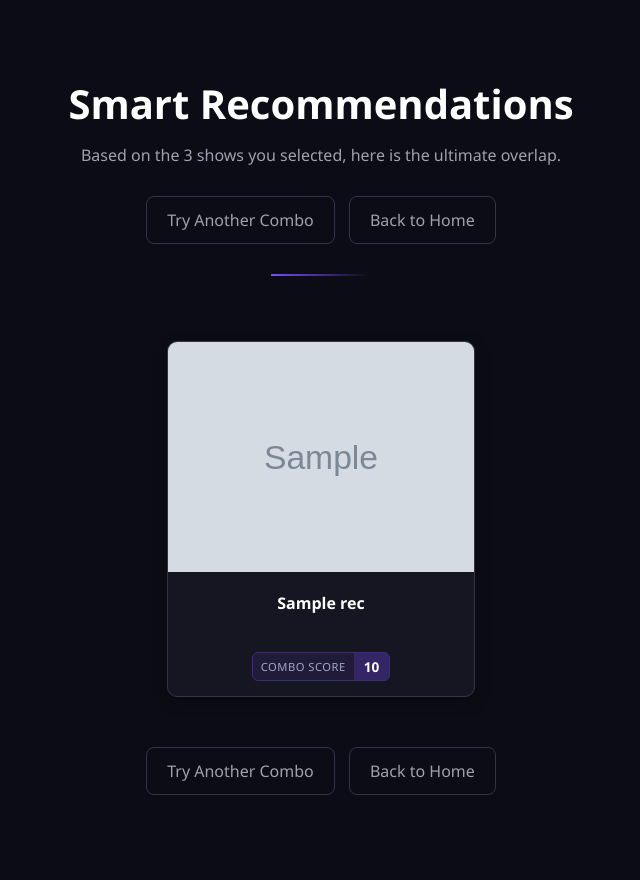
After one commit to disori9/animesco, a Flask app: template templates/combiner_results.html in a window 1280 px wide. The commit adds this page. Shown: the whole page, without its empty margins (319-959 px from the left). Run offline with Flask 3, Linux system fonts and the light colour scheme; the template is opened without the code that fills it: most values are stand-ins (such as "Sample title", 1, 10 or a date in 2020); grey boxes marked "Sample" are stand-in pictures; parts of the project's set-up code (start-up, migrations or seed data) failed here and were passed over.

Commit message:
Add smart recommender

```diff
--- a/app.py
+++ b/app.py
@@ -3,6 +3,7 @@ from get_title import top_search_results
 from mal_results import *
 from anilist_results import *
 from recommender import *
+import time
 
 app = Flask(__name__)
 
@@ -53,5 +54,90 @@ def score():
     except Exception as e:
         return f"<h1>System Error</h1> <p>Something went wrong: {e}</p> <a href='/'>Go Back</a>"
 
+
+@app.route('/combiner')
+def combiner_page():
+    return render_template('combiner.html')
+
+@app.route('/smart_combine', methods=['POST'])
+def smart_combine():
+    # 1. Grab raw inputs
+    raw_inputs = [
+        {'id': request.form.get('anime1_id'), 'title': request.form.get('anime1_title')},
+        {'id': request.form.get('anime2_id'), 'title': request.form.get('anime2_title')},
+        {'id': request.form.get('anime3_id'), 'title': request.form.get('anime3_title')}
+    ]
+
+    # FIX 1: Filter out any empty inputs (for when they only pick 2 shows)
+    input_shows = []
+    for show in raw_inputs:
+        if show['id']: # If id is not empty
+            input_shows.append({'id': int(show['id']), 'title': show['title']})
+
+    input_ids = [show['id'] for show in input_shows]
+    max_overlap = len(input_shows) # Will be either 2 or 3
+
+    # 2. THE SAFE FETCH
+    all_recommendations = []
+    for show in input_shows:
+        url = f"https://api.jikan.moe/v4/anime/{show['id']}/recommendations"
+        response = requests.get(url)
+        if response.status_code == 200:
+            all_recommendations.append(response.json().get('data', []))
+        time.sleep(0.5)
+
+    # 3. BUILD THE MASTER DICTIONARY
+    master_dict = {}
+    for i, rec_list in enumerate(all_recommendations):
+        source_title = input_shows[i]['title']
+
+        for rec in rec_list:
+            entry = rec['entry']
+            rec_id = entry['mal_id']
+            votes = rec['votes']
+
+            if rec_id in input_ids:
+                continue
+
+            if rec_id not in master_dict:
+                master_dict[rec_id] = {
+                    'mal_id': rec_id,
+                    'title': entry['title'],
+                    'cover': entry['images']['jpg']['large_image_url'],
+                    'base_score': votes,
+                    'appearance_count': 1,
+                    'recommended_by': [source_title]
+                }
+            else:
+                master_dict[rec_id]['base_score'] += votes
+                master_dict[rec_id]['appearance_count'] += 1
+                if source_title not in master_dict[rec_id]['recommended_by']:
+                    master_dict[rec_id]['recommended_by'].append(source_title)
+
+    # 4. APPLY MULTIPLIERS (FIX 2: Dynamic Math)
+    final_results = []
+    for rec_id, data in master_dict.items():
+
+        if data['appearance_count'] == max_overlap:
+            final_score = int(data['base_score'] * 1.5) # Perfect overlap (2/2 or 3/3)
+        elif max_overlap == 3 and data['appearance_count'] == 2:
+            final_score = int(data['base_score'] * 1.2) # Partial overlap (2/3)
+        else:
+            final_score = data['base_score']
+
+        if final_score > 0:
+            final_results.append({
+                'mal_id': data['mal_id'],
+                'title': data['title'],
+                'cover': data['cover'],
+                'smart_score': final_score,
+                'overlap': data['appearance_count'],
+                'recommended_by': data['recommended_by']
+            })
+
+    final_results = sorted(final_results, key=lambda x: x['smart_score'], reverse=True)[:20]
+
+    # Pass max_overlap to the template so the UI knows if 2 means "perfect" or "partial"
+    return render_template('combiner_results.html', recommendations=final_results, max_overlap=max_overlap)
 if __name__ == '__main__':
     app.run(debug=True)
--- /dev/null
+++ b/templates/combiner_results.html
@@ -0,0 +1,77 @@
+<!DOCTYPE html>
+<html>
+<head>
+    <title>Combiner Results - Anime Scorer</title>
+    <link rel="stylesheet" href="{{ url_for('static', filename='style.css') }}">
+</head>
+<body>
+
+    <div class="page-wrapper" style="margin-top: 40px;">
+        <div class="section-header" style="text-align: center;">
+            <h1 style="font-size: 2.5rem;">Smart Recommendations</h1>
+            <p style="margin-bottom: 20px;">Based on the 3 shows you selected, here is the ultimate overlap.</p>
+
+            <div style="text-align: center; margin-bottom: 30px;">
+                <a href="/combiner" class="btn" style="width: auto; margin-right: 10px;">Try Another Combo</a>
+                <a href="/" class="btn" style="background-color: transparent; border: 1px solid #33344a; width: auto;">Back to Home</a>
+            </div>
+
+            <hr class="header-line" style="margin: 0 auto; width: 100px;">
+        </div>
+
+        <div class="recommendations-container-bottom" style="margin-top: 30px;">
+            <div class="recs-grid-vertical">
+                {% for rec in recommendations %}
+                <form action="/score" method="POST" style="display: contents;">
+                    <input type="hidden" name="mal_id" value="{{ rec.mal_id }}">
+                    <input type="hidden" name="anime_title" value="{{ rec.title }}">
+
+                    <button type="submit" class="search-card-clickable mini-card">
+                        <img src="{{ rec.cover }}" alt="cover">
+                        <div class="search-info">
+                            <h3>{{ rec.title }}</h3>
+
+                            <div style="margin-top: auto; display: flex; flex-direction: column; gap: 5px;">
+
+                                {% if rec.overlap == max_overlap %}
+                                    <div class="rec-badge" style="border-color: #ffd700;">
+                                        <span class="rec-label" style="background: rgba(255, 215, 0, 0.1); color: #ffd700;">Overlap</span>
+                                        <span class="rec-value" style="background: rgba(255, 215, 0, 0.3);">
+                                            {% if max_overlap == 3 %}All 3 Shows!{% else %}Both Shows!{% endif %}
+                                        </span>
+                                    </div>
+                                {% elif max_overlap == 3 and rec.overlap == 2 %}
+                                    <div class="rec-badge" style="border-color: #00e676; margin-bottom: 2px;">
+                                        <span class="rec-label" style="background: rgba(0, 230, 118, 0.1); color: #00e676;">Overlap</span>
+                                        <span class="rec-value" style="background: rgba(0, 230, 118, 0.3);">2 Shows</span>
+                                    </div>
+                                {% endif %}
+
+                                {% if rec.overlap > 1 %}
+                                    <p style="font-size: 0.65rem; color: #a0a0b0; margin: 0; line-height: 1.2; text-align: center;">
+                                        {{ rec.recommended_by[0] }} <br><span style="color: #00e676;">&amp;</span> {{ rec.recommended_by[1] }}
+                                        {% if rec.overlap == 3 %}<br><span style="color: #ffd700;">&amp;</span> {{ rec.recommended_by[2] }}{% endif %}
+                                    </p>
+                                {% endif %}
+
+                                <div class="rec-badge">
+                                    <span class="rec-label">Combo Score</span>
+                                    <span class="rec-value">{{ rec.smart_score }}</span>
+                                </div>
+                            </div>
+
+                        </div>
+                    </button>
+                </form>
+                {% endfor %}
+            </div>
+        </div>
+
+        <div style="text-align: center; margin-top: 40px; margin-bottom: 40px;">
+            <a href="/combiner" class="btn" style="width: auto; margin-right: 10px;">Try Another Combo</a>
+            <a href="/" class="btn" style="background-color: transparent; border: 1px solid #33344a; width: auto;">Back to Home</a>
+        </div>
+    </div>
+
+</body>
+</html>
```
Also changed, not shown: static/style.css (+73 -0 lines), templates/combiner.html (added, +162 -0 lines).
